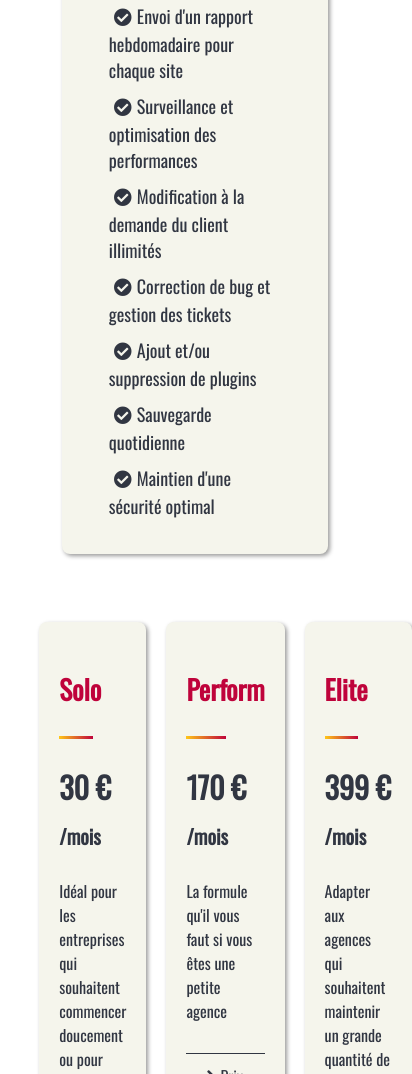
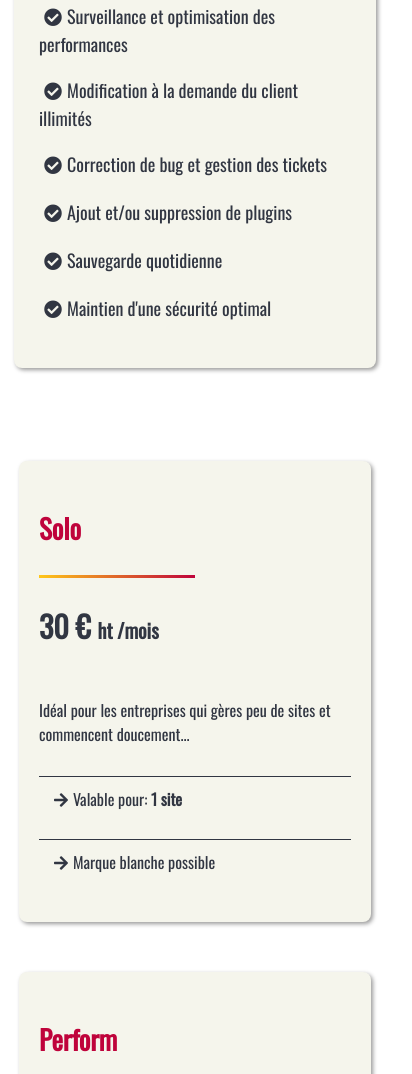
Before and after one commit to jeremd41/wp-jump, a Gatsby site: page /tarif in a window 390 px wide. Shown: the part 926-2000 px from the top of the page, 412 px wide, since content can reach past the window. Built offline with nearby package versions, Linux system fonts and the light colour scheme; Gatsby itself is replaced by a stand-in of ours.

Commit message:
V1 prodcution

```diff
--- a/src/components/index/services.js
+++ b/src/components/index/services.js
@@ -15,7 +15,7 @@ const Services = () =>{
                     <ul>
                         <li>
                             <div><i class="fas fa-pencil-ruler"></i></div>
-                            <p>Modifitions / édition 24/7</p>
+                            <p>Modifications / édition 24/7</p>
                         </li>
                         <li>
                             <div><i class="fas fa-eye"></i></div>
--- a/src/components/tarif/plan.js
+++ b/src/components/tarif/plan.js
@@ -5,9 +5,9 @@ const Plan = (props) =>{
         <div className="plan">
             <h3>{props.name}</h3>
             <div className="border"/>
-            <h2>{props.prix}  <span>/mois</span></h2>
+            <h2>{props.prix}  <span>ht /mois</span></h2>
             <p>{props.description}</p>
-            <p className="price"><i class="fas fa-arrow-right"></i>Prix valable pour: <b>{props.quantity}</b></p>
+            <p className="price"><i class="fas fa-arrow-right"></i>Valable pour: <b>{props.quantity}</b></p>
             <p className="blanche"><i class="fas fa-arrow-right"></i>Marque blanche possible </p>
         </div>
     )
--- a/src/pages/tarif.js
+++ b/src/pages/tarif.js
@@ -35,7 +35,7 @@ const Tarif = () =>{
                     name="Solo"
                     prix="30 €"
                     quantity="1 site"
-                    description="Idéal pour les entreprises qui souhaitent commencer doucement ou pour celles qui gères peu de sites"
+                    description="Idéal pour les entreprises qui gères peu de sites et commencent doucement..."
                 />
                 <Plan
                     name="Perform"
@@ -47,7 +47,7 @@ const Tarif = () =>{
                     name="Elite"
                     prix="399 €"
                     quantity="Nombre sites illimité"
-                    description="Adapter aux agences qui souhaitent maintenir un grande quantité de site"
+                    description="Adapter aux agences qui souhaitent maintenir une grande quantité de site"
                 />
             </div>
             <div className="btn-lg"><Link to="/bookacall/">Réserver un appel</Link></div>
--- a/src/pages/whitelabel.js
+++ b/src/pages/whitelabel.js
@@ -15,14 +15,14 @@ const whitelabel = () => (
     <TopPages title="Assistance et maintenance WordPress en marque blanche 24/7" sub="Plans de soins continus entièrement gérés pour les agences et les ESN" />
     <div className="bottom-border" />
     <div className="grp-card1">
-        <Card logo="fas fa-ghost" title="Entièrement en marque blanche" content="Nous utiliserons l'une de vos adresses e-mail (nous vous recommandons support@youragency.com) et aurons votre signature et votre logo au bas de chaque e-mail que nous vous enverrons." />
+        <Card logo="fas fa-ghost" title="Entièrement en marque blanche" content="Nous utiliserons l'une de vos adresses e-mail (nous vous recommandons support@votreagence.com) et aurons votre signature et votre logo au bas de chaque e-mail que nous vous enverrons." />
         <Card logo="fas fa-chart-bar" title="Tableau de bord en marque blanche" content="Accédez à votre propre tableau de bord pour une transparence totale sur tous vos tickets clients et le travail et les réponses de notre équipe." />
         <Card logo="fas fa-paste" title="Rapports en marque blanche" content="Nous vous envoyons des rapports hebdomadaires (ou directement à vos clients) avec des mises à jour de chaque changement effectué sur leur site Web." />
     </div>
     <div className="grp-card1">
         <Card logo="fas fa-percentage" title="1 mois offert" content="Nous faisons cadeau d'un mois pour toute souscription annuel à l'un de nos forfaits" />
         <Card logo="fas fa-cocktail" title="Gestion simplifié" content="Grâce à l'ensemble des outils mis à votre disposition vous ne gérez rien ! Vous pouvez siroter tranquillement votre cocktail" />
-        <Card logo="fas fa-hand-holding-usd" title="Revendez nos plan avez votre marge" content="Exemple un forfait Solo vous coûte 3O€ /mois revendez en 10 à 70€ et vous dégagerez un bénéfice de 400€ en ayant rien à faire " />
+        <Card logo="fas fa-hand-holding-usd" title="Revendez nos plan avez votre marge" content="Exemple un forfait Solo vous coûte 3O€ /mois revendez-en 10 à 70€ et vous dégagerez un bénéfice de 4800€ par an en ayant rien à faire " />
     </div>
     <div className="bottom-border" />
     <Partner />
--- a/src/styles/base.scss
+++ b/src/styles/base.scss
@@ -132,3 +132,9 @@ i{
         }
     }
 }
+
+@media (max-width: 48em){
+    .btn-lg{
+        width: 65%;
+    }
+}
--- a/src/styles/tarif.scss
+++ b/src/styles/tarif.scss
@@ -34,7 +34,7 @@
 
         li{
             width:80%;
-            margin: 10px auto;
+            margin: 20px auto;
         }
 
     }
@@ -62,6 +62,7 @@
 
         h2{
             font-size: 30px;
+            margin-bottom: 50px;
             span{
                 font-size: 20px;
             }
@@ -71,6 +72,7 @@
             border-top: 1px solid #313642;
             padding: 10px;
             margin-top: 30px;
+
         }
 
         .blanche{
@@ -79,3 +81,28 @@
         }
     }
 }
+
+@media (max-width: 48em){
+    .middle{
+        width: 100%;
+
+        .card-services{
+            width: 80%;
+
+            li{
+                width: 100%;
+            }
+        }
+    }
+
+    .grp-plan{
+        flex-direction: column;
+        align-items: center;
+        width: 100%;
+
+        .plan{
+            width: 80%;
+            margin: 25px 0;
+        }
+    }
+}
--- a/src/styles/whitelabel.scss
+++ b/src/styles/whitelabel.scss
@@ -90,3 +90,27 @@
         }
     }
 }
+
+
+@media (max-width: 48em){
+    .grp-card1{
+        flex-direction: column;
+        align-items: center;
+    }
+
+    .card{
+        width: 85%;
+    }
+
+    .partner{
+        .partner-content{
+            width: 90%;
+
+            .button{
+                width: 75%;
+                margin: 0 auto;
+            }
+        }
+    }
+
+}
```
